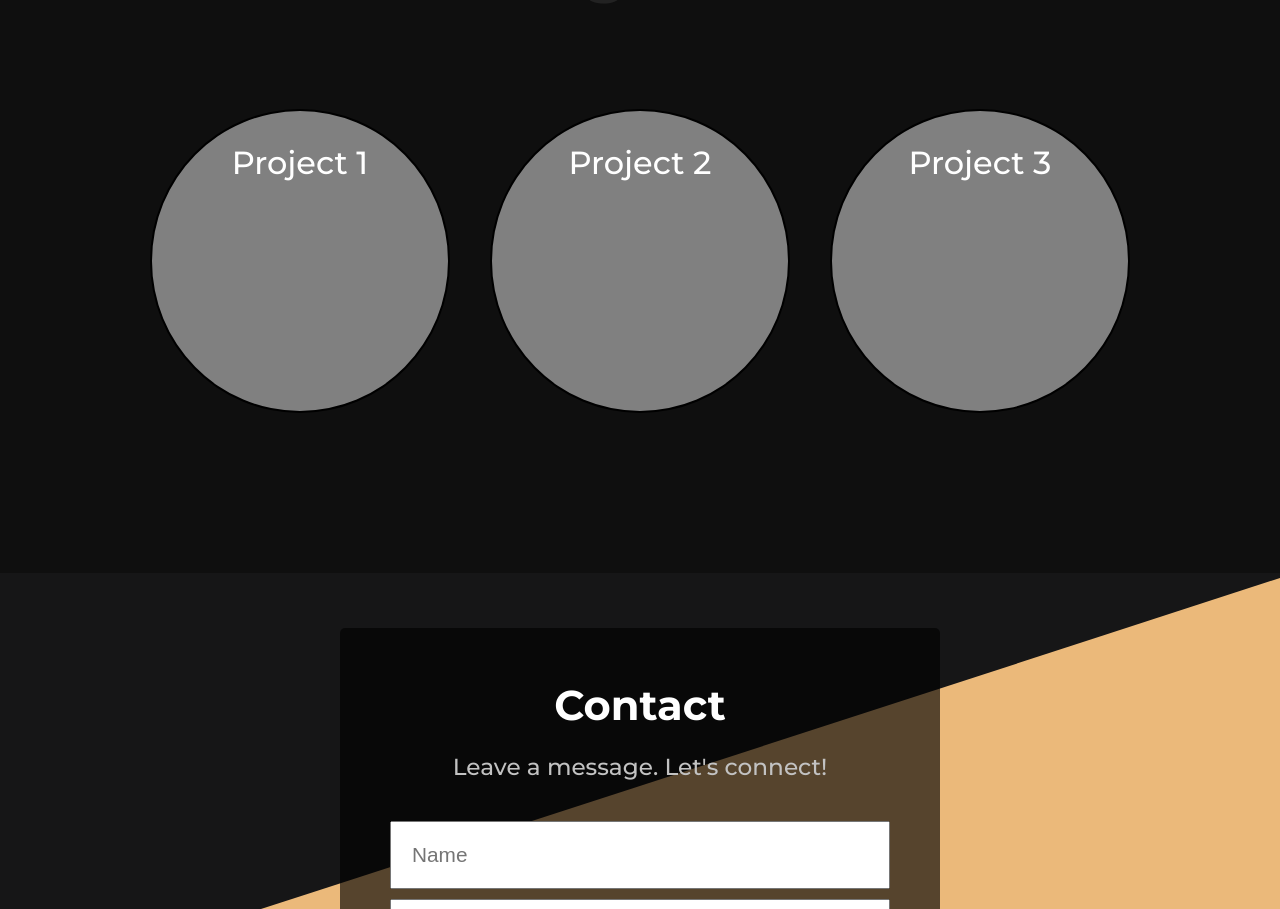
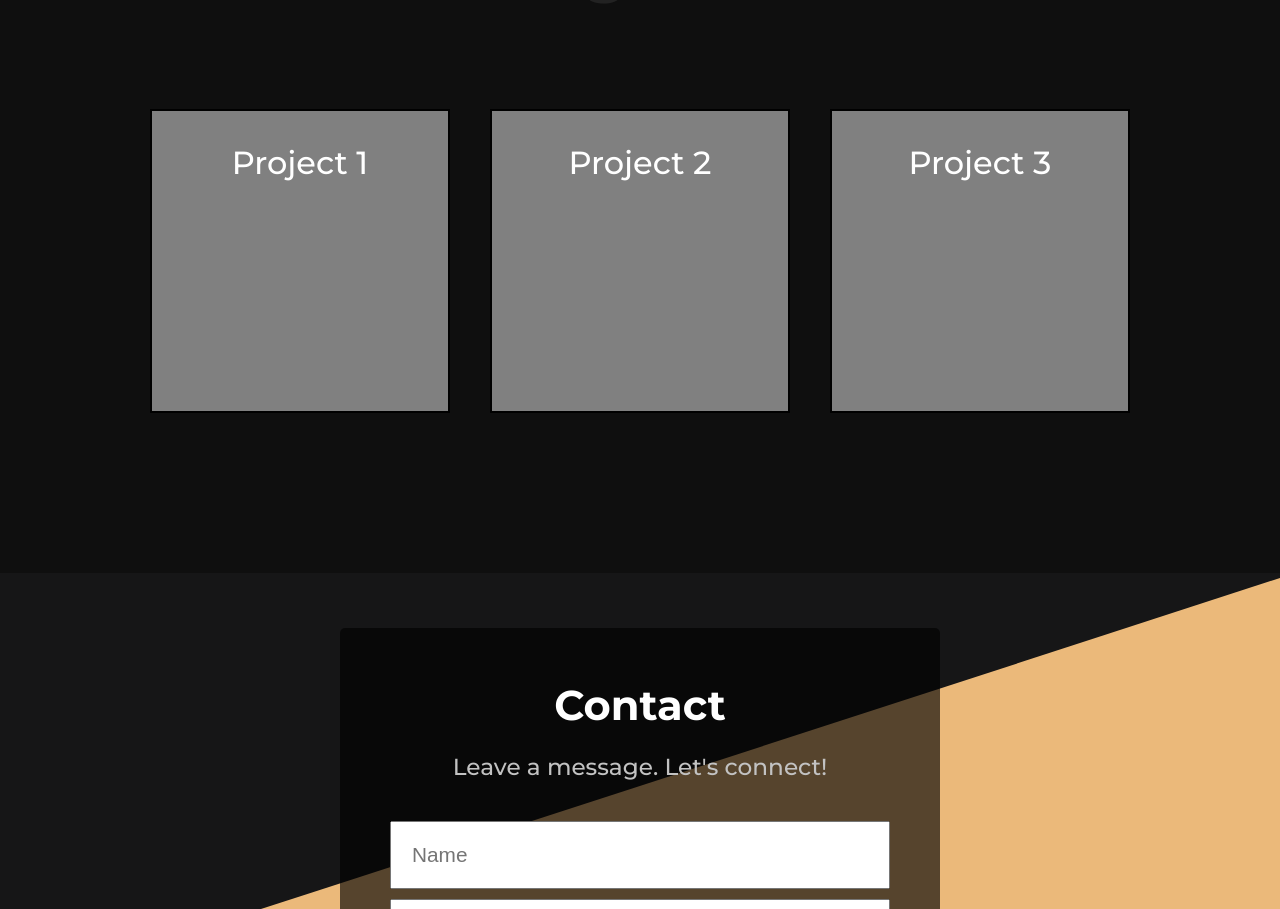
Before and after one commit to knorful/my-page, a React (Create React App) app: page / in a window 1280 px wide. Shown: the part 2704-3613 px from the top of the page. Built offline with nearby package versions, Linux system fonts and the light colour scheme.

Commit message:
add ids to respective pages for sidebar link navigation

```diff
--- a/public/index.html
+++ b/public/index.html
@@ -41,7 +41,7 @@
       crossorigin="anonymous"
     />
 
-    <title>Kristopher Norful</title>
+    <title>Kristopher Norful 👨🏾‍💻</title>
   </head>
   <body>
     <noscript>You need to enable JavaScript to run this app.</noscript>
--- a/src/components/Contact/Contact.js
+++ b/src/components/Contact/Contact.js
@@ -4,7 +4,7 @@ import classes from "./Contact.module.css";
 
 const contact = () => {
   return (
-    <div className={classes.Contact}>
+    <div id="contacts" className={classes.Contact}>
       <div className={classes.boxContainer}>
         <form
           action="https://getform.io/f/d95c6286-2424-489d-a80f-b7285ec54d7a"
--- a/src/components/Projects/Projects.js
+++ b/src/components/Projects/Projects.js
@@ -26,9 +26,9 @@ const Projects = () => {
   }, []);
 
   return (
-    <div className={classes.Projects}>
+    <div id="projects" className={classes.Projects}>
       <h1>Projects</h1>
-      <Div2 ref={ref1} animate={show.itemOne} className={classes.container}>
+      <Div1 ref={ref1} animate={show.itemOne} className={classes.container}>
         <div className={classes.box}>
           <p>Project 1</p>
         </div>
@@ -38,7 +38,7 @@ const Projects = () => {
         <div className={classes.box}>
           <p>Project 3</p>
         </div>
-      </Div2>
+      </Div1>
     </div>
   );
 };
@@ -53,7 +53,7 @@ const opacity = keyframes`
   }
 `;
 
-const Div2 = styled.div`
+const Div1 = styled.div`
   transform: translateX(${({ animate }) => (animate ? "0" : "100vw")});
   transition: transform 1s 0.6s;
 `;
--- a/src/components/Projects/Projects.module.css
+++ b/src/components/Projects/Projects.module.css
@@ -32,7 +32,6 @@
   font-size: 2rem;
   border: 2px solid black;
   height: 300px;
-  border-radius: 100%;
 }
 
 @media only screen and (max-width: 1011px) {
```
Also changed, not shown: 1 other file (tests, documents, lock files or other folders).
